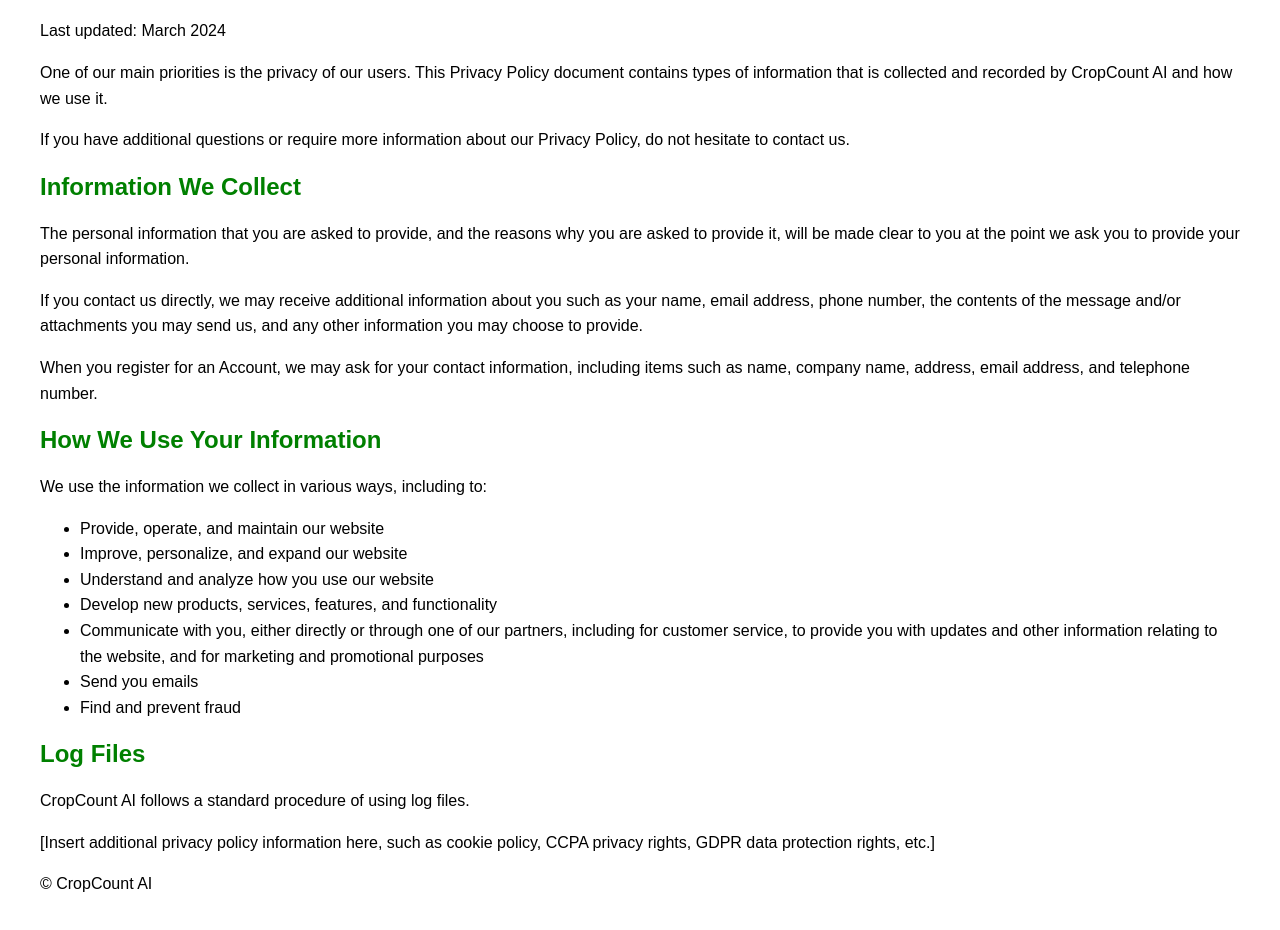
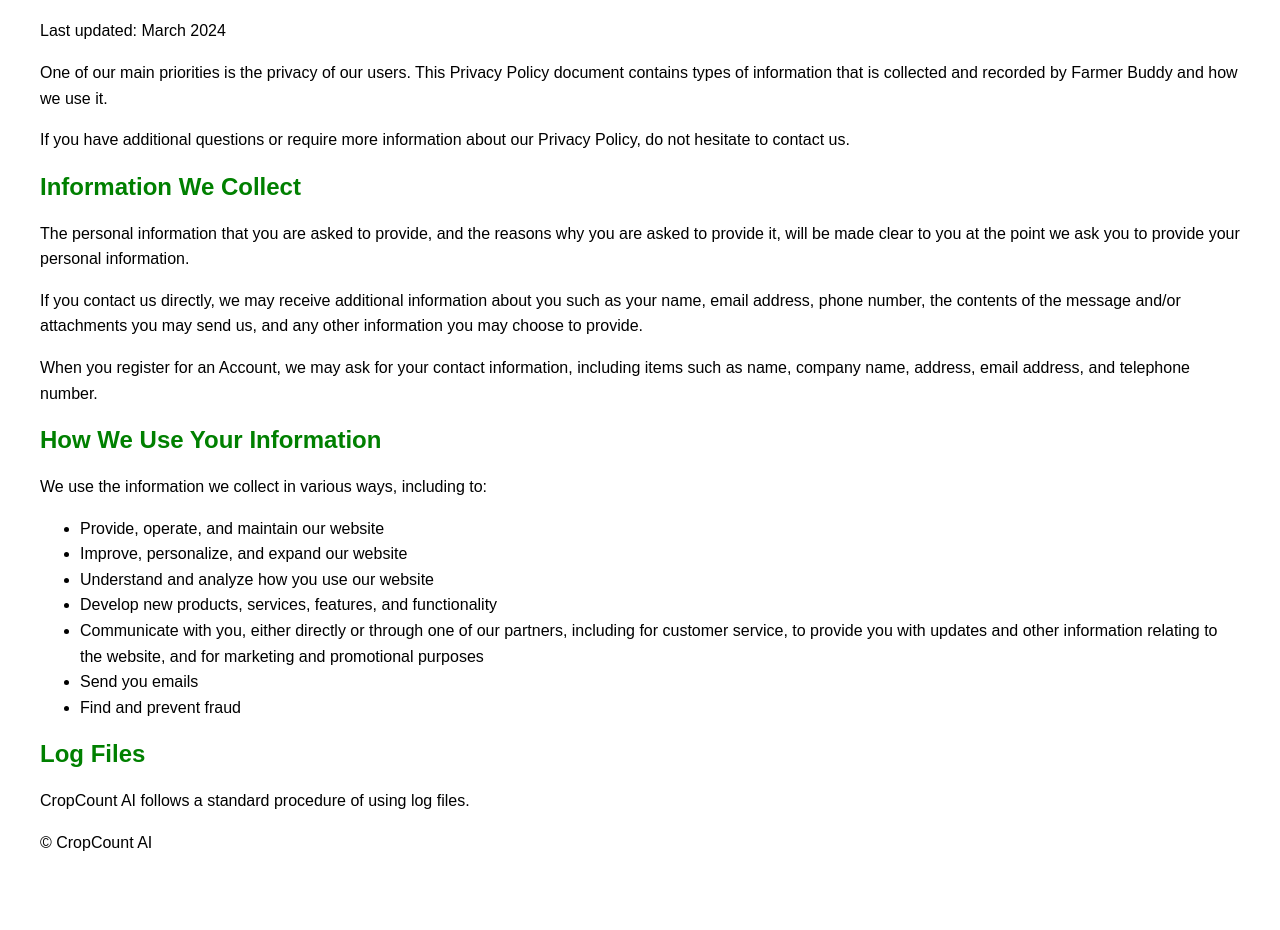
Before and after one commit to souvikm99/MyPortfolio, a plain HTML site: page privacy.html in a window 1280 px wide. Shown: the part 80-1010 px from the top of the page. After the commit the page ends 975 px from the top, so only its background shows below. Drawn offline with Linux system fonts and the light colour scheme.

Commit message:
privacy page added

```diff
--- a/privacy.html
+++ b/privacy.html
@@ -24,7 +24,7 @@
     <h1>Privacy Policy for Farmer buddy</h1>
     <p>Last updated: March 2024</p>
 
-    <p>One of our main priorities is the privacy of our users. This Privacy Policy document contains types of information that is collected and recorded by CropCount AI and how we use it.</p>
+      <p>One of our main priorities is the privacy of our users. This Privacy Policy document contains types of information that is collected and recorded by Farmer Buddy and how we use it.</p>
 
     <p>If you have additional questions or require more information about our Privacy Policy, do not hesitate to contact us.</p>
 
@@ -53,7 +53,7 @@
 
     <p>CropCount AI follows a standard procedure of using log files.</p>
 
-    <p>[Insert additional privacy policy information here, such as cookie policy, CCPA privacy rights, GDPR data protection rights, etc.]</p>
+    <!-- <p>[Insert additional privacy policy information here, such as cookie policy, CCPA privacy rights, GDPR data protection rights, etc.]</p> -->
 
     <p>&copy; CropCount AI</p>
 </body>
```
